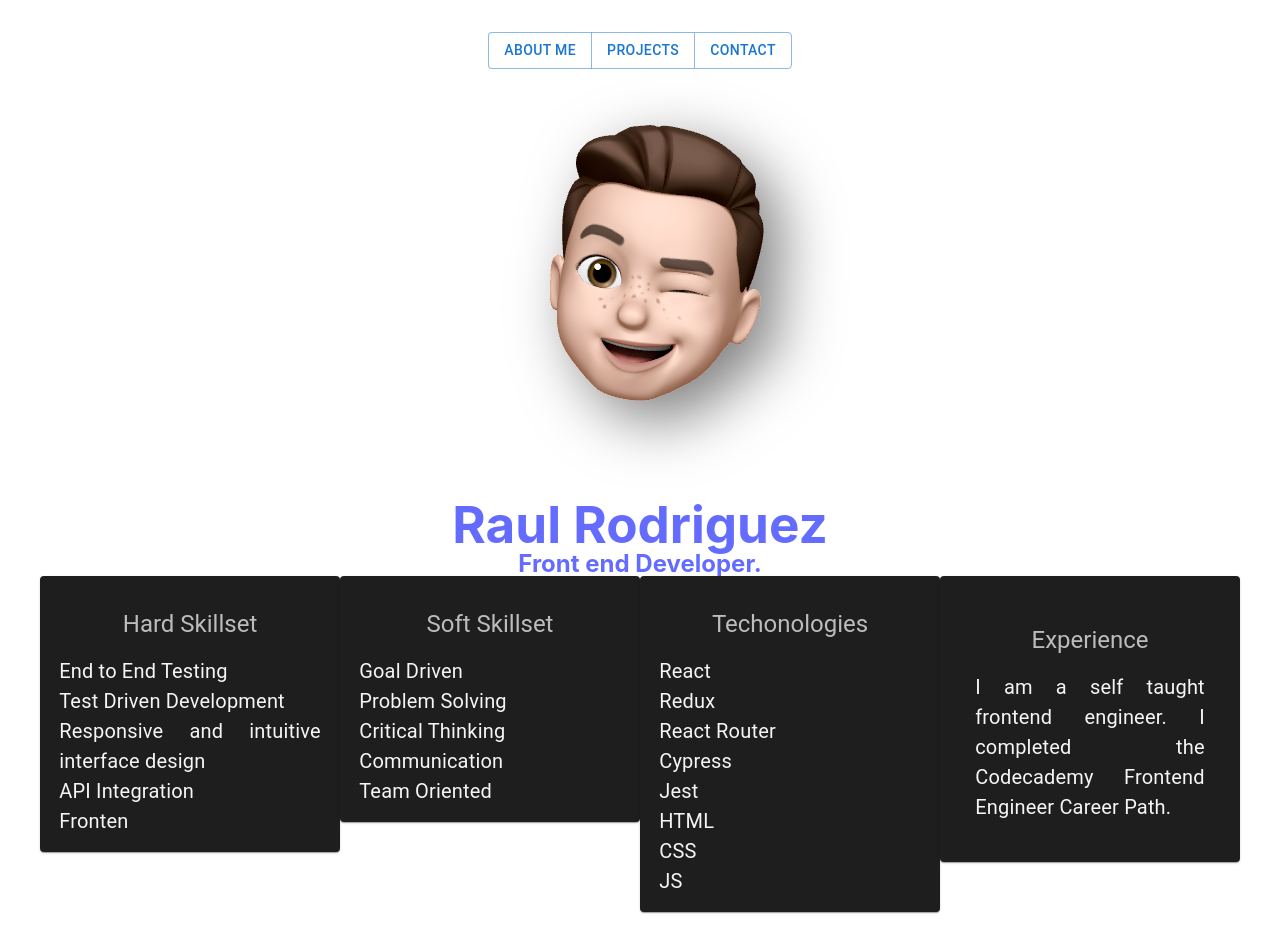
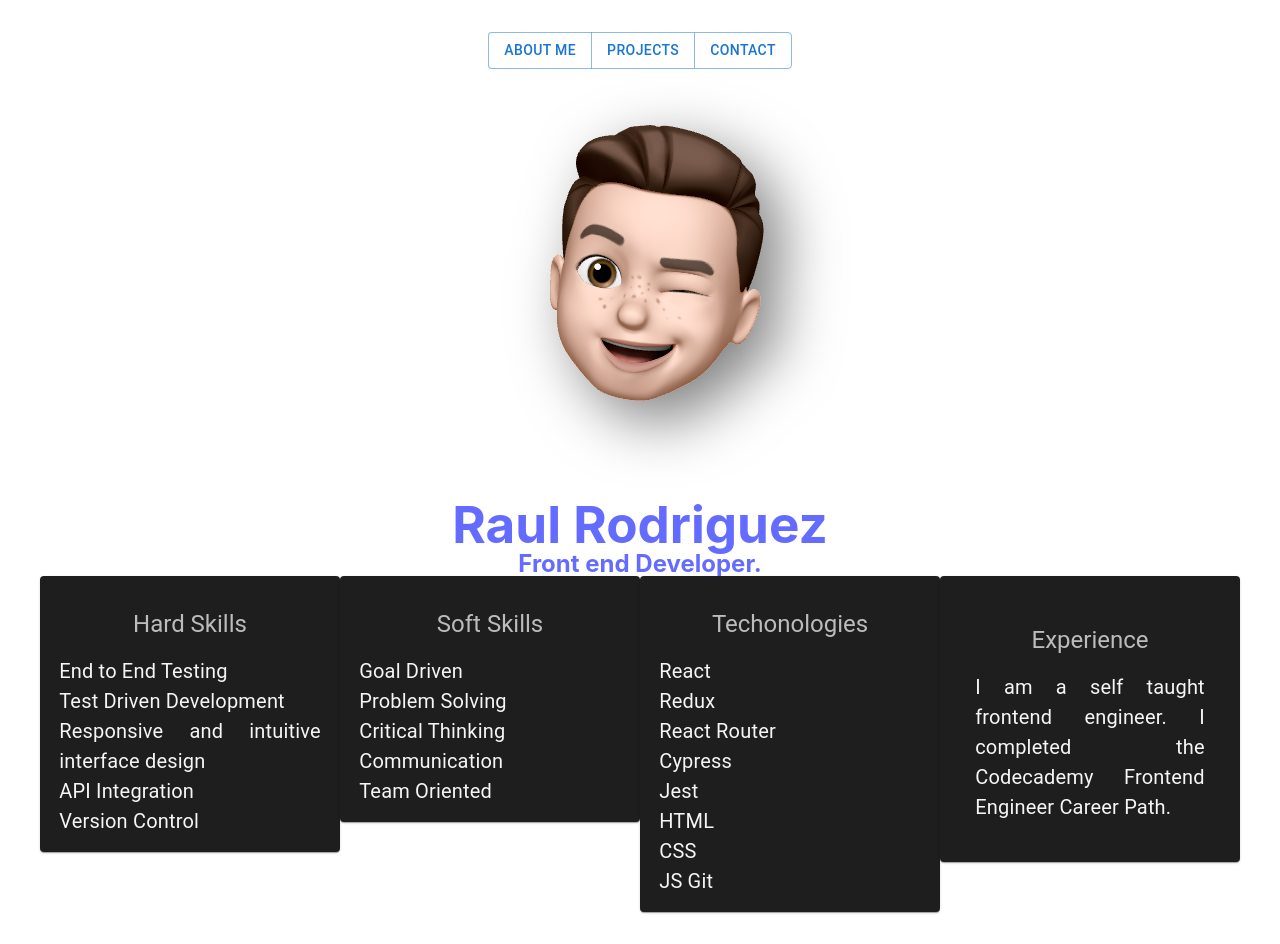
Before and after one commit to Leprekus/react-portfolio-site, a React (Vite) app in the folder leprekus-site/: page / in a window 1280 px wide. Built offline with nearby package versions, Linux system fonts and the light colour scheme.

Commit message:
change aboyt me path to "/"

```diff
--- a/leprekus-site/src/App.jsx
+++ b/leprekus-site/src/App.jsx
@@ -10,7 +10,7 @@ function App() {
   return (
     <div className="App">
     <ButtonGroup>
-      <Button component={Link} to='about-me'>About Me</Button>
+      <Button component={Link} to='/'>About Me</Button>
       <Button component={Link} to='projects'>Projects</Button>
       <Button component={Link} to='projects'>Contact</Button>
     </ButtonGroup>
--- a/leprekus-site/src/pages/Home.jsx
+++ b/leprekus-site/src/pages/Home.jsx
@@ -29,22 +29,21 @@ function Home () {
                     <Grid item >
                         <Item>
                             <CardHeader
-                            title='Hard Skillset'
+                            title='Hard Skills'
                             />
                             <Typography color={'whitesmoke'} fontSize={20} textAlign='justify'>
                             End to End Testing <br/>
                             Test Driven Development<br/>
                             Responsive and intuitive interface design <br/>
                             API Integration <br/>
-
-                            Fronten
+                            Version Control <br/>
                             </Typography>
                         </Item>
                     </Grid>
                     <Grid item >
                         <Item>
                             <CardHeader
-                            title='Soft Skillset'
+                            title='Soft Skills'
                             />
                             <Typography color={'whitesmoke'} fontSize={20} textAlign='justify'>
                             Goal Driven <br/>
@@ -52,6 +51,7 @@ function Home () {
                             Critical Thinking <br/>
                             Communication <br/>
                             Team Oriented <br/>
+
                             </Typography>
                         </Item>
                     </Grid>
@@ -69,6 +69,7 @@ function Home () {
                             HTML <br/>
                             CSS <br/>
                             JS
+                            Git
                             </Typography>
                         </Item>
                     </Grid>
```
